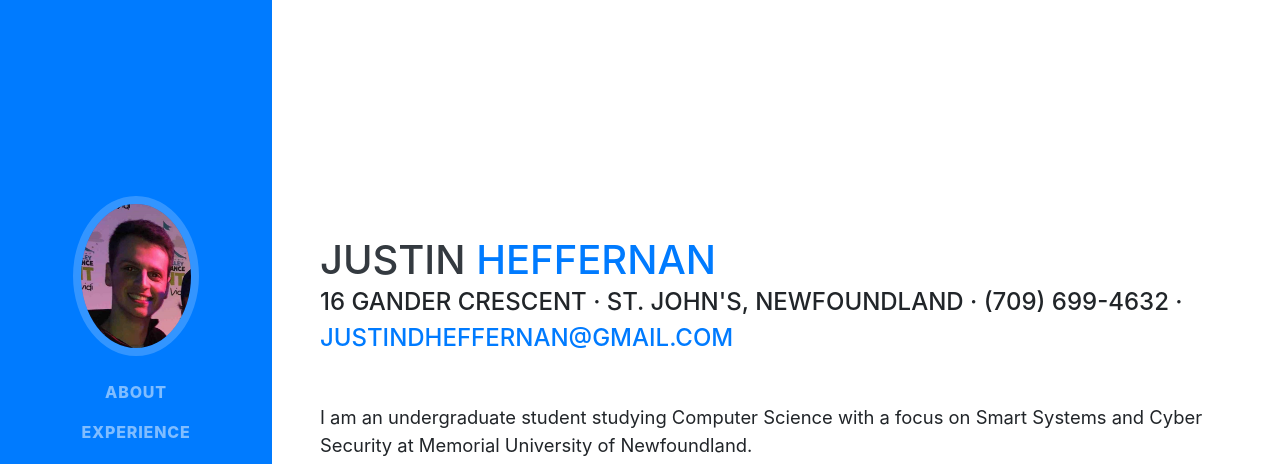
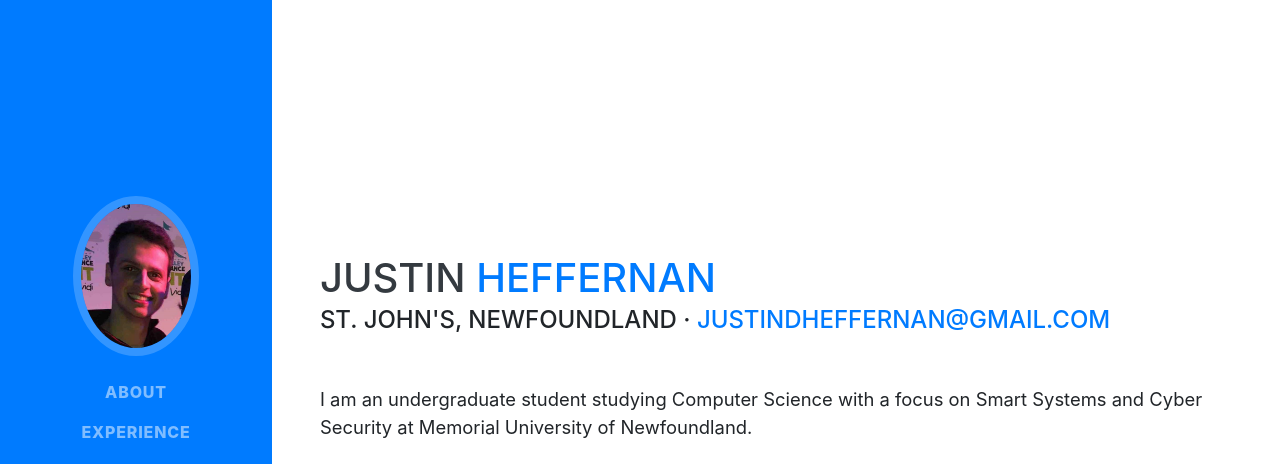
Before and after one commit to justinheff/personal_website, a website with bundled scripts: page index.html in a window 1280 px wide. Shown: the top 464 px of the page. Built offline with nearby package versions, Linux system fonts and the light colour scheme; a web font is replaced by a local one.

Commit message:
Removed address

```diff
--- a/index.html
+++ b/index.html
@@ -66,7 +66,7 @@
         <h1 class="mb-0">Justin
           <span class="text-primary">Heffernan</span>
         </h1>
-        <div class="subheading mb-5">16 Gander Crescent · St. John's, Newfoundland · (709) 699-4632 ·
+        <div class="subheading mb-5">St. John's, Newfoundland ·
           <a href="mailto:justindheffernan@gmail.com">justindheffernan@gmail.com</a>
         </div>
         <p class="lead mb-5">I am an undergraduate student studying Computer Science with a focus on Smart Systems and Cyber Security at Memorial University of Newfoundland.</p>
```
